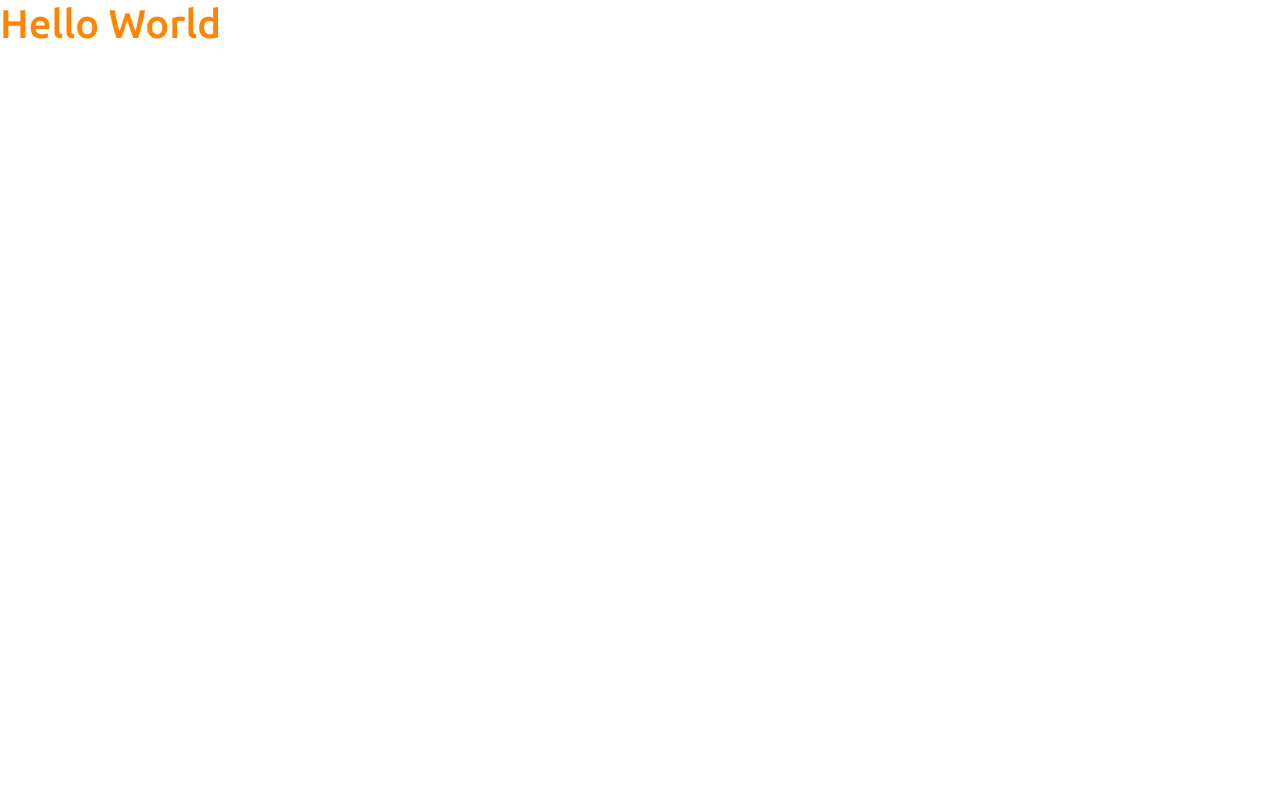
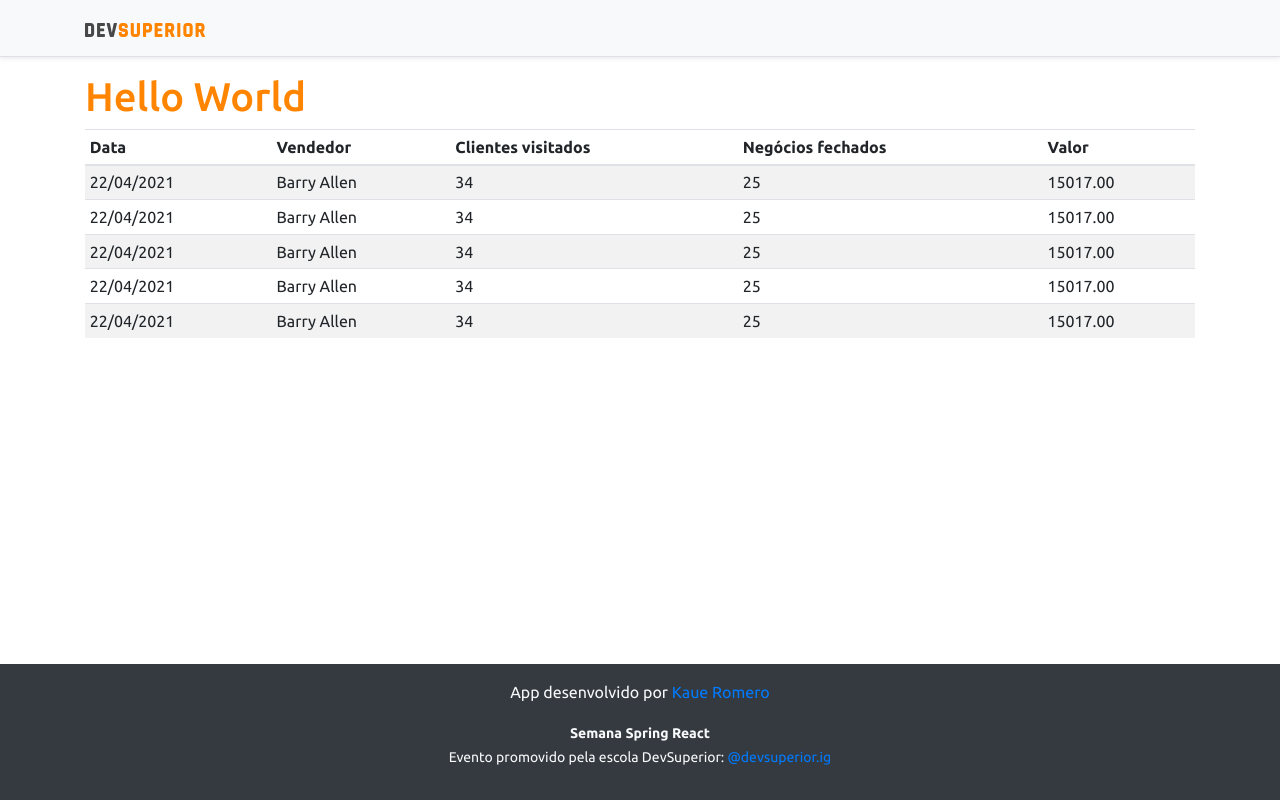
Before and after one commit to Kaue-Romero/Projeto-sds3, a React (Create React App) app in the folder frontend/: page / in a window 1280 px wide. Built offline with nearby package versions, Linux system fonts and the light colour scheme.

Commit message:
Basic static components

```diff
--- a/frontend/src/App.tsx
+++ b/frontend/src/App.tsx
@@ -1,8 +1,17 @@
+import DataTable from "components/DataTable";
+import Footer from "components/Footer";
+import NavBar from "components/NavBar";
+
 function App() {
   return (
-    <div>
-      <h1 className="text-primary">Hello World</h1>
-    </div>
+    <>
+      <NavBar/>
+      <div className="container">
+        <h1 className="text-primary">Hello World</h1>
+        <DataTable/>
+      </div>
+      <Footer/>
+    </>
   );
 }
 
--- a/frontend/src/assets/css/styles.css
+++ b/frontend/src/assets/css/styles.css
@@ -1,9 +1,10 @@
-@import url('https://fonts.googleapis.com/css2?family=Ubuntu:wght@300;400;500;700&display=swap');
+@import url("https://fonts.googleapis.com/css2?family=Ubuntu:wght@300;400;500;700&display=swap");
 :root {
-    --color-primary: #FF8400;
+  --color-primary: #ff8400;
 }
 
-html, body {
+html,
+body {
   height: 100%;
   font-family: "Ubuntu", sans-serif;
 }
--- /dev/null
+++ b/frontend/src/components/DataTable/index.tsx
@@ -0,0 +1,56 @@
+function DataTable() {
+    return (
+        <div className="table-responsive">
+            <table className="table table-striped table-sm">
+                <thead>
+                    <tr>
+                        <th>Data</th>
+                        <th>Vendedor</th>
+                        <th>Clientes visitados</th>
+                        <th>Negócios fechados</th>
+                        <th>Valor</th>
+                    </tr>
+                </thead>
+                <tbody>
+                    <tr>
+                        <td>22/04/2021</td>
+                        <td>Barry Allen</td>
+                        <td>34</td>
+                        <td>25</td>
+                        <td>15017.00</td>
+                    </tr>
+                    <tr>
+                        <td>22/04/2021</td>
+                        <td>Barry Allen</td>
+                        <td>34</td>
+                        <td>25</td>
+                        <td>15017.00</td>
+                    </tr>
+                    <tr>
+                        <td>22/04/2021</td>
+                        <td>Barry Allen</td>
+                        <td>34</td>
+                        <td>25</td>
+                        <td>15017.00</td>
+                    </tr>
+                    <tr>
+                        <td>22/04/2021</td>
+                        <td>Barry Allen</td>
+                        <td>34</td>
+                        <td>25</td>
+                        <td>15017.00</td>
+                    </tr>
+                    <tr>
+                        <td>22/04/2021</td>
+                        <td>Barry Allen</td>
+                        <td>34</td>
+                        <td>25</td>
+                        <td>15017.00</td>
+                    </tr>
+                </tbody>
+            </table>
+        </div>
+    );
+}
+
+export default DataTable;
--- /dev/null
+++ b/frontend/src/components/Footer/index.tsx
@@ -0,0 +1,13 @@
+function Footer() {
+    return (
+        <footer className="footer mt-auto py-3 bg-dark">
+            <div className="container">
+                <p className="text-light">App desenvolvido por <a href="https://github.com/Kaue-Romero" target="_blank" rel="noreferrer">Kaue Romero</a></p>
+                <p className="text-light"><small><strong>Semana Spring React</strong><br />
+      Evento promovido pela escola DevSuperior: <a href="https://instagram.com/devsuperior.ig" target="_blank" rel="noreferrer">@devsuperior.ig</a></small></p>
+            </div>
+        </footer>
+    );
+}
+
+export default Footer;
--- /dev/null
+++ b/frontend/src/components/NavBar/index.tsx
@@ -0,0 +1,15 @@
+import ImgDsDark from 'assets/img/ds-dark.svg';
+
+function NavBar() {
+    return (
+        <div className="d-flex flex-column flex-md-row align-items-center p-3 px-md-4 mb-3 bg-light border-bottom shadow-sm">
+            <div className="container">
+                <nav className="my-2 my-md-0 mr-md-3">
+                    <img src={ImgDsDark} alt="DevSuperior" width="120" />
+                </nav>
+            </div>
+        </div>
+    );
+}
+
+export default NavBar;
```
Also changed, not shown: frontend/src/assets/img/ds-dark.svg (added). Lines whose indentation alone changed are shown as unchanged.
